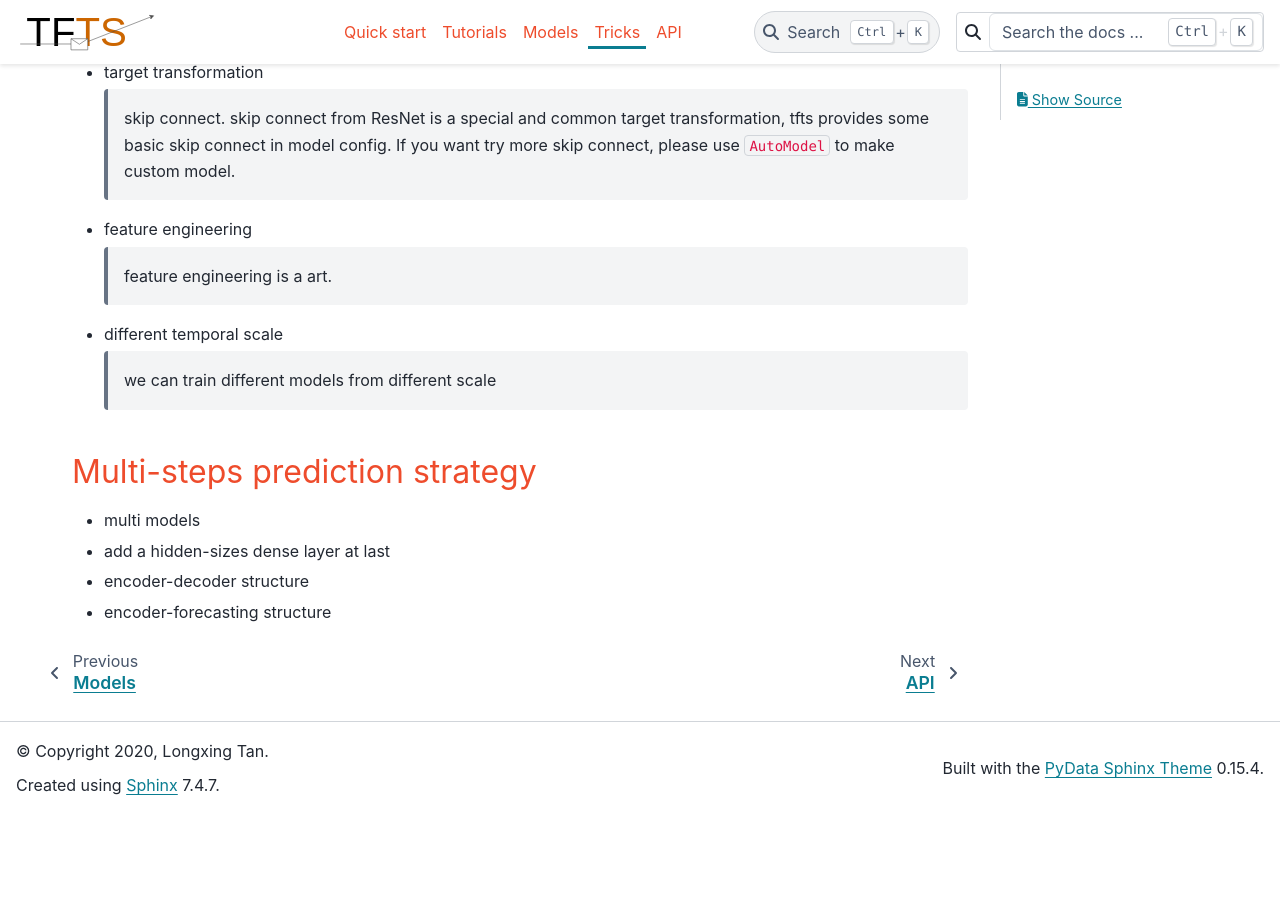
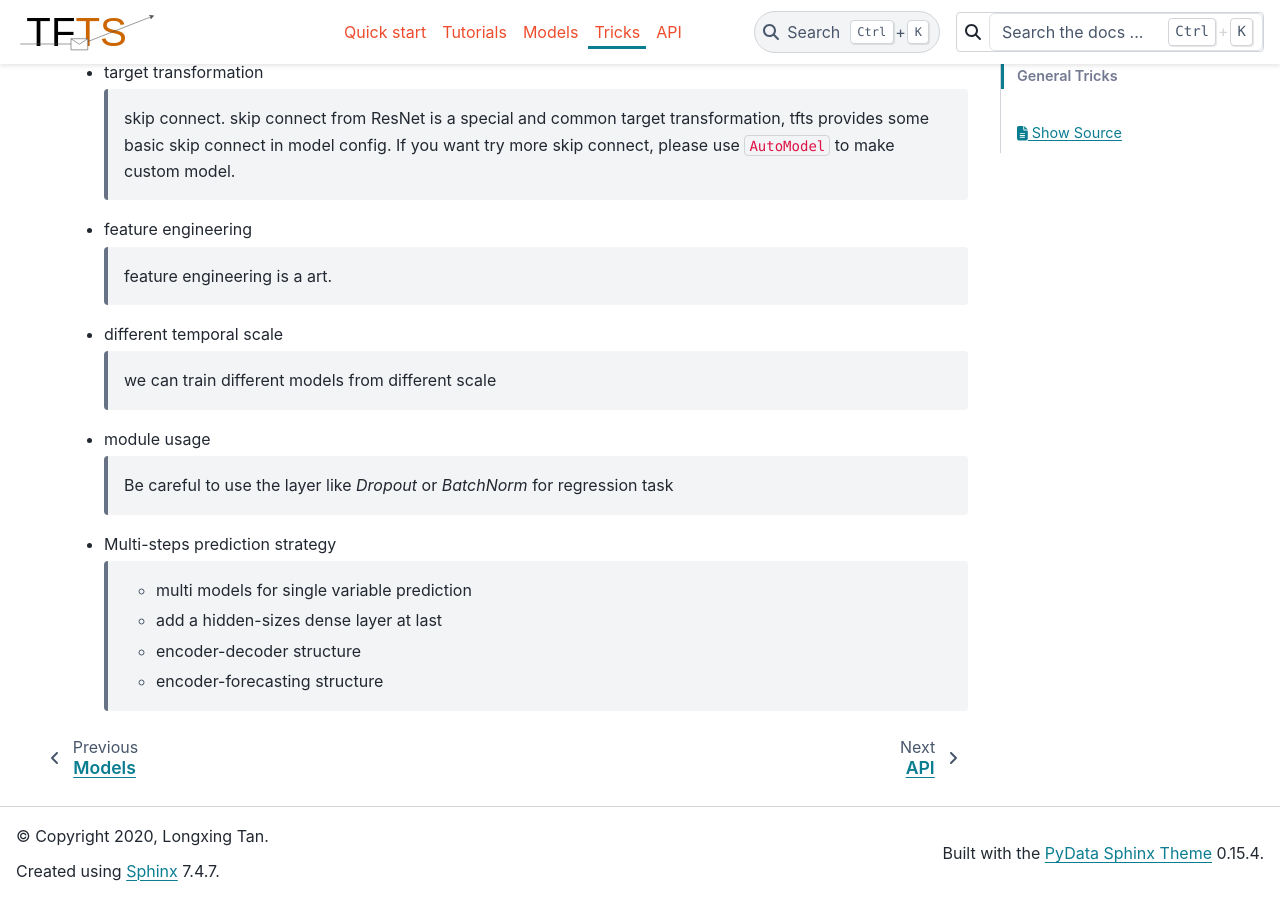
Before and after one commit to LongxingTan/Time-series-prediction, a Sphinx documentation site: the page built from docs/source/tricks.rst, in a window 1280 px wide and 900 px high, scrolled down 638 px. Built offline with Sphinx 7.4.7 and the PyData theme 0.15.4, drawn with Linux system fonts in a browser that asks for light colours; before the commit the page ends 1452 px from its top, so only the background shows below that.

Commit message:
docs: update

```diff
--- a/docs/source/tricks.rst
+++ b/docs/source/tricks.rst
@@ -34,14 +34,14 @@ There is no free launch, and it's impossible to forecast the future. So we shoul
 
 	we can train different models from different scale
 
+* module usage
 
-Multi-steps prediction strategy
-~~~~~~~~~~~~~~~~~~~~~~~~~~~~~~~~~
+    Be careful to use the layer like `Dropout` or `BatchNorm` for regression task
 
-* multi models
 
-* add a hidden-sizes dense layer at last
+* Multi-steps prediction strategy
 
-* encoder-decoder structure
-
-* encoder-forecasting structure
+    * multi models for single variable prediction
+    * add a hidden-sizes dense layer at last
+    * encoder-decoder structure
+    * encoder-forecasting structure
```
Also changed, not shown: docs/source/tutorials.rst (+5 -4 lines), 1 other file.
